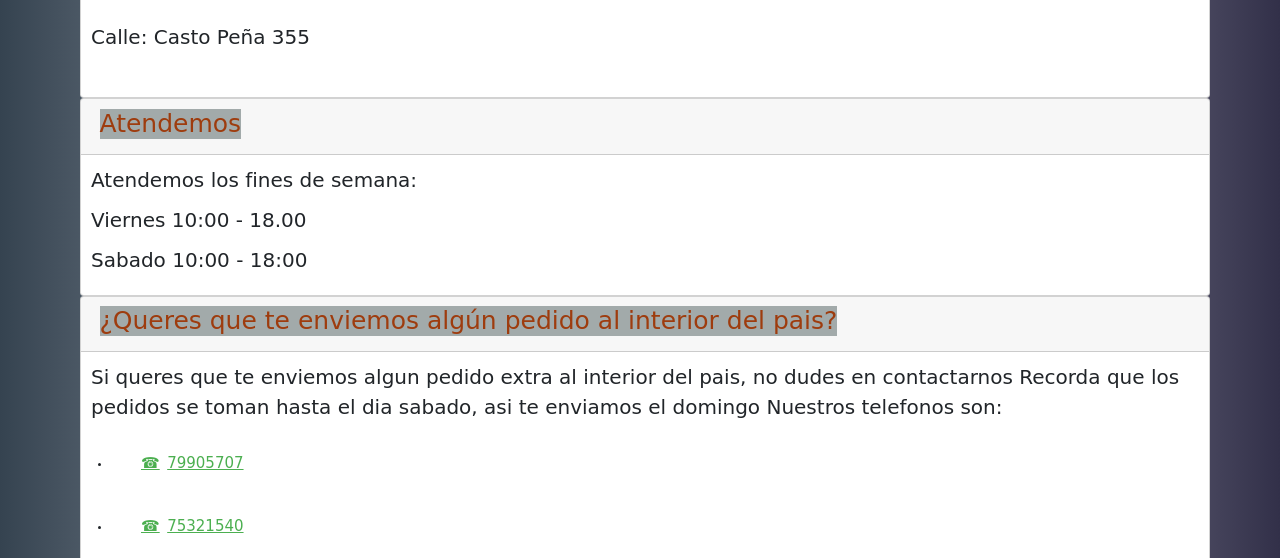
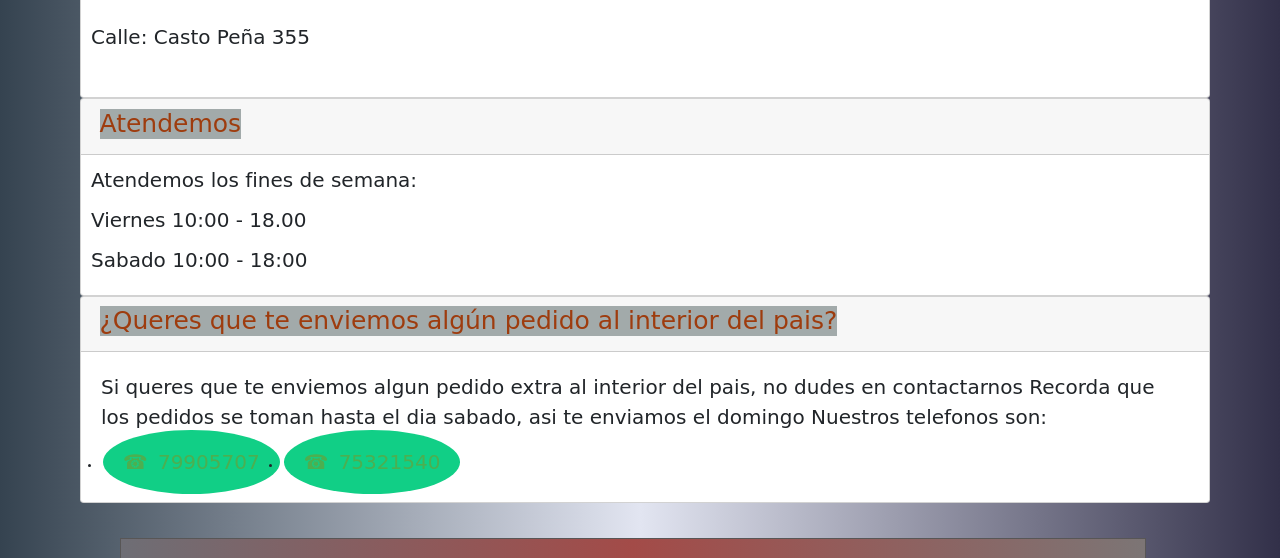
Before and after one commit to nafipb/Proyecto-DisenhoWeb, a website: page pages/nosotros.html in a window 1280 px wide. Shown: the part 1183-1741 px from the top of the page. Drawn offline with nearby package versions, Linux system fonts and the light colour scheme.

Commit message:
verificando logo

```diff
--- a/pages/nosotros.html
+++ b/pages/nosotros.html
@@ -140,13 +140,13 @@
 					</div>
 					<div id="collapseOne" class="collapse show" data-bs-parent="#accordion">
 						<div class="card-body">
-							<p>
+							<p class="m-2 p-2">
 								Si queres que te enviemos algun pedido extra al interior del pais, no dudes en contactarnos
 								Recorda que los pedidos se toman hasta el dia sabado, asi te enviamos el domingo
 								Nuestros telefonos son:
-								<ul>
-									<li><a class="btn-second" href="tel:79905707">79905707</a></li>
-									<li><a class="btn-second" href="tel:75321540">75321540</a></li>
+								<ul class="contenedor d-flex p-2 m-2">
+									<li><a class=" col-6 btn-second fab fa-whatsapp" href="https://wa.me/+59179905707/?text=tu%20texto%20personalizado" target="_blank">79905707</a></li>
+									<li><a class=" col-6 btn-second fab fa-whatsapp" href="https://wa.me/+59175321540/?text=tu%20texto%20personalizado" target="_blank">75321540</a></li>
 								</ul>
 							</p>
 						</div>
@@ -157,14 +157,14 @@
 			<!--inicio de footer-->
 			<footer class="col-12 footer">
 				<div class="container d-flex">
-					<div class="col-10 text-start">
+					<div class="col-8 text-start">
 						<a href="https://www.facebook.com/profile.php?id=100057362952927">Estamos en Facebook</a>
 						<svg xmlns="http://www.w3.org/2000/svg" width="16" height="16" fill="currentColor" class="bi bi-facebook" viewBox="0 0 16 16">
 							<path d="M16 8.049c0-4.446-3.582-8.05-8-8.05C3.58 0-.002 3.603-.002 8.05c0 4.017 2.926 7.347 6.75 7.951v-5.625h-2.03V8.05H6.75V6.275c0-2.017 1.195-3.131 3.022-3.131.876 0 1.791.157 1.791.157v1.98h-1.009c-.993 0-1.303.621-1.303 1.258v1.51h2.218l-.354 2.326H9.25V16c3.824-.604 6.75-3.934 6.75-7.951z"/>
 						</svg>
 						<p>&#174;Derechos reservados para la familia Paniagua</p>
 					</div>
-					<div class="col-2">
+					<div class="col-4">
 						<img src="../IMAGENES/logo.png" alt="logo.png" class="logo">
 					</div>
 				</div>
--- a/sass/partials/_footer.scss
+++ b/sass/partials/_footer.scss
@@ -12,6 +12,6 @@
     transform: scale(1.1);
     transition: all 0.3s;
     padding: 0.2em;
-    cursor: pointer;
-    height: 50%;
+    height: 40%;
+    width: auto;
 }
--- a/sass/views/_nosotros.scss
+++ b/sass/views/_nosotros.scss
@@ -28,3 +28,20 @@ a.btn-second:before {
     width: 50%;
   }
 }
+.fab {
+  padding: 20px;
+  font-size: $text-small;
+  width: 30px;
+  height: 1em;
+  text-align: center;
+  text-decoration: none;
+  margin: 5px 2px;
+  border-radius: 50%;
+  }
+  .fab:hover {
+  opacity: 0.7;
+  }
+  .fa-whatsapp {
+  background: #11cf86;
+  color: rgba(17, 105, 9, 0.274);
+  }
```
Also changed, not shown: index.html (+2 -2 lines), pages/contacto.html (+2 -2 lines), pages/envios.html (+2 -2 lines), pages/extras.html (+2 -2 lines), pages/menu.html (+2 -2 lines), css/translated.css.
